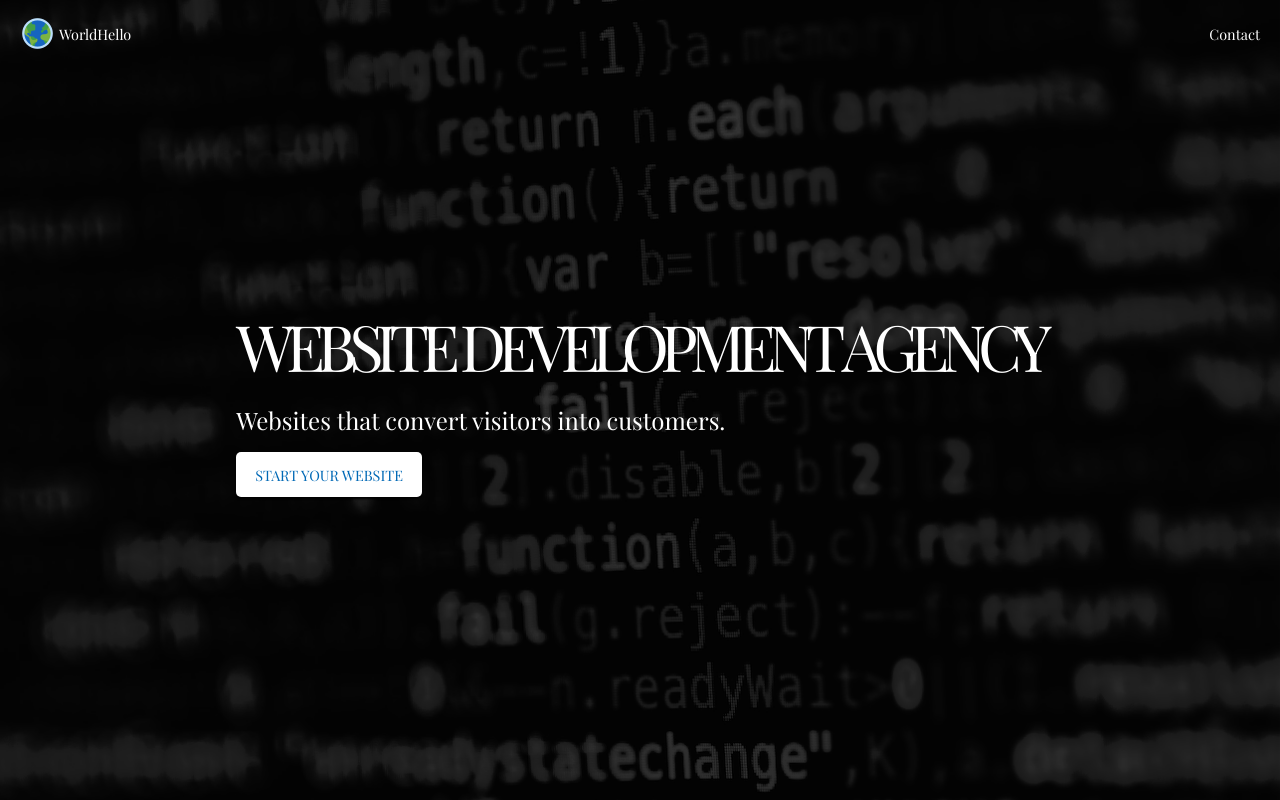
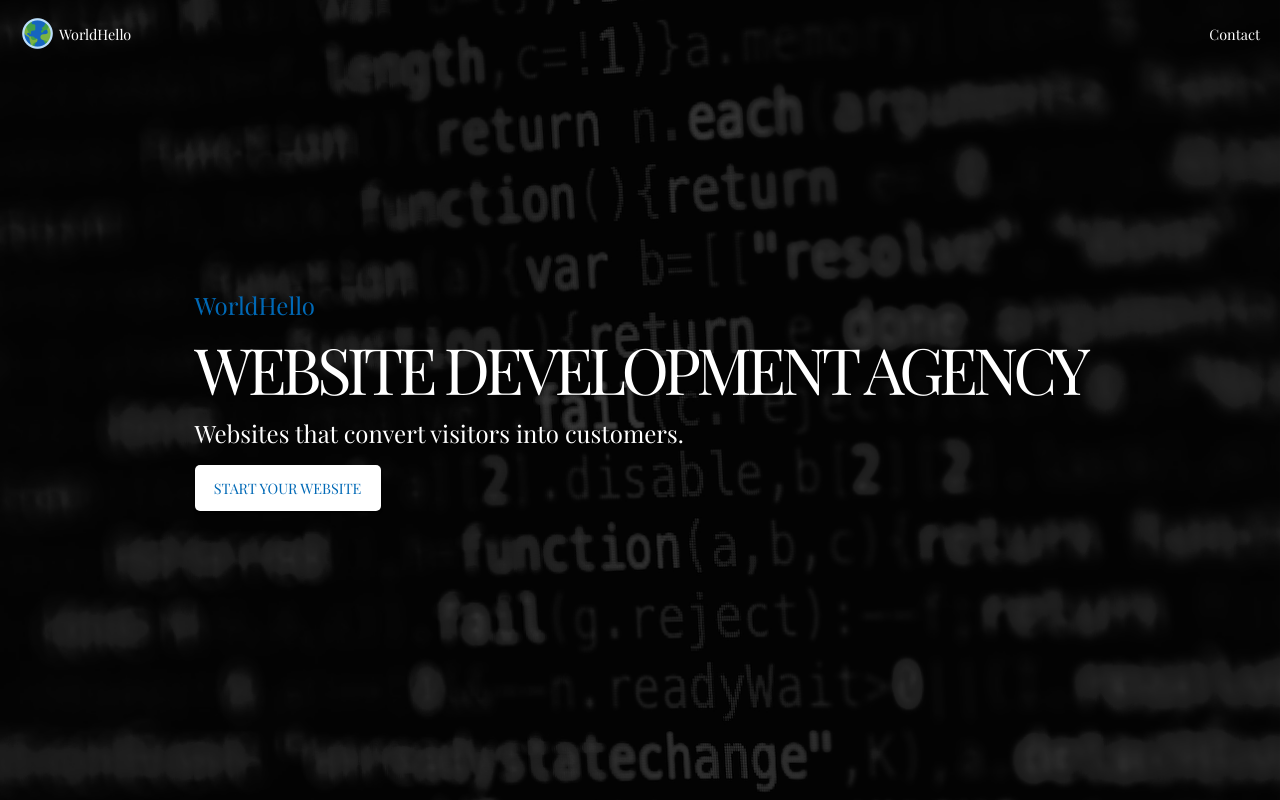
Before and after one commit to gtzjesus/WorldHello, a React (Vite) app: page / in a window 1280 px wide. Shown: the top 800 px of the page. Built offline with nearby package versions, Linux system fonts and the light colour scheme; no server answers; the database is empty.

Commit message:
App Loading times improved

```diff
--- a/src/features/video/VideoComponent.jsx
+++ b/src/features/video/VideoComponent.jsx
@@ -25,10 +25,15 @@ const Introduction = styled.div`
 
 const Title = styled.span`
   font-size: var(--font-xlarge);
-  letter-spacing: -0.5rem;
+  letter-spacing: -0.3rem;
   text-transform: uppercase;
+  line-height: 4rem;
 `;
 
+const MiniDescription = styled.span`
+  font-size: var(--font-small);
+  color: var(--color-blue);
+`;
 const Description = styled.span`
   font-size: var(--font-small);
 `;
@@ -37,6 +42,7 @@ function VideoComponent() {
   return (
     <StyledVideo>
       <Introduction>
+        <MiniDescription>WorldHello</MiniDescription>
         <Title>Website Development Agency</Title>
 
         <Description>
```
